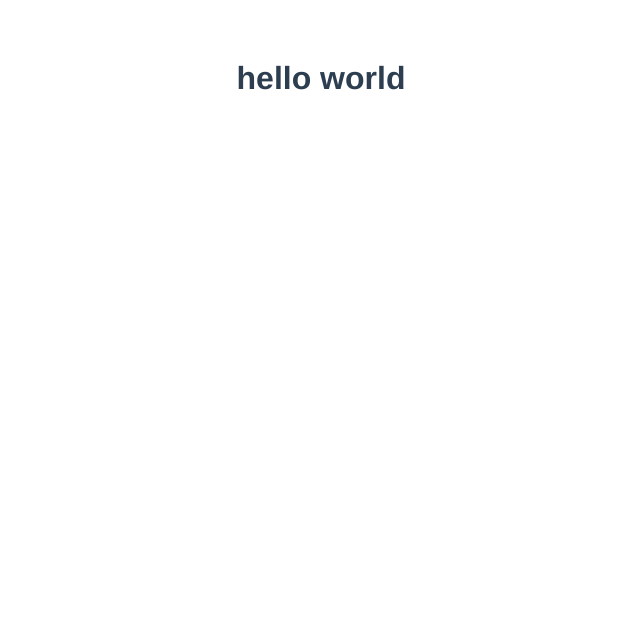
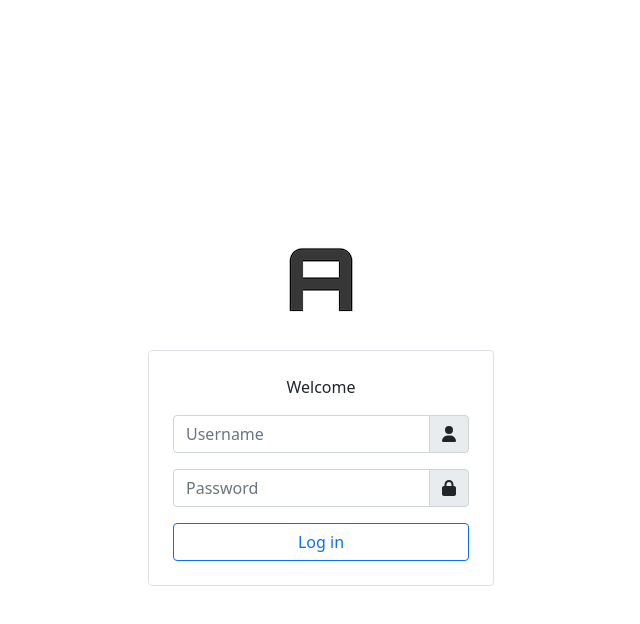
Before and after one commit to ulugbek-code/uzarxiv, a Vue app: page / in a window 1280 px wide. Shown: the top 624 px of the page, without its empty margins (319-959 px from the left). Built offline with nearby package versions, Linux system fonts and the light colour scheme.

Commit message:
sign in page

```diff
--- a/src/App.vue
+++ b/src/App.vue
@@ -1,5 +1,7 @@
 <template>
-  <h1>hello world</h1>
+  <!-- <nav>nav</nav>
+  <div class="sidebar">sidebar</div> -->
+  <router-view> </router-view>
 </template>
 
 <script>
@@ -9,12 +11,9 @@ export default {
 </script>
 
 <style>
-#app {
-  font-family: Avenir, Helvetica, Arial, sans-serif;
-  -webkit-font-smoothing: antialiased;
-  -moz-osx-font-smoothing: grayscale;
-  text-align: center;
-  color: #2c3e50;
-  margin-top: 60px;
+* {
+  margin: 0;
+  padding: 0;
+  box-sizing: border-box;
 }
 </style>
--- /dev/null
+++ b/src/fontawesome.js
@@ -0,0 +1,7 @@
+import { FontAwesomeIcon } from "@fortawesome/vue-fontawesome";
+import { library } from "@fortawesome/fontawesome-svg-core";
+import { faUser, faLock } from "@fortawesome/free-solid-svg-icons";
+
+library.add(faUser, faLock);
+
+export default FontAwesomeIcon;
--- /dev/null
+++ b/src/router.js
@@ -0,0 +1,14 @@
+import { createRouter, createWebHistory } from "vue-router";
+
+import SignIn from "./views/SignIn.vue";
+import Dashboard from "./views/Dashboard.vue";
+
+const router = createRouter({
+  history: createWebHistory(),
+  routes: [
+    { path: "/", component: SignIn },
+    { path: "/dashboard", component: Dashboard },
+  ],
+});
+
+export default router;
--- /dev/null
+++ b/src/views/Dashboard.vue
@@ -0,0 +1,9 @@
+<template>
+  <h1>dashboard</h1>
+</template>
+
+<script>
+export default {};
+</script>
+
+<style></style>
--- /dev/null
+++ b/src/views/SignIn.vue
@@ -0,0 +1,92 @@
+<template>
+  <div class="container c-sign-in">
+    <div class="logo-img text-center mb-2">
+      <img class="logo" src="../assets/logo.png" alt="" />
+    </div>
+    <div class="d-flex justify-content-center">
+      <form @submit.prevent="loginUser" class="border rounded p-4">
+        <div class="mb-3 text-center">
+          <p>Welcome</p>
+        </div>
+        <div class="input-group mb-3">
+          <input
+            v-model="login"
+            type="text"
+            class="form-control"
+            placeholder="Username"
+            aria-describedby="basic-addon1"
+            required
+          />
+          <span class="input-group-text" id="basic-addon1">
+            <fa :icon="['fas', 'user']" />
+          </span>
+        </div>
+        <div class="input-group mb-3">
+          <input
+            v-model="password"
+            type="text"
+            class="form-control"
+            placeholder="Password"
+            required
+          />
+          <span class="input-group-text" id="basic-addon1"
+            ><fa :icon="['fas', 'lock']"
+          /></span>
+        </div>
+        <div class="d-grid">
+          <button type="submit" class="btn btn-outline-primary">Log in</button>
+        </div>
+      </form>
+    </div>
+  </div>
+  <!--  -->
+</template>
+
+<script>
+import axios from "axios";
+export default {
+  data() {
+    return {
+      login: "",
+      password: "",
+    };
+  },
+  methods: {
+    async loginUser() {
+      try {
+        const response = await axios.post(
+          "https://quiz.multisim.uz/api/login/",
+          {
+            username: this.login,
+            password: this.password,
+          },
+          {
+            headers: {
+              "Content-Type": "application/json",
+            },
+          }
+        );
+        console.log(response);
+        localStorage.setItem("token", JSON.stringify(response.data.token));
+        this.$router.push("/dashboard");
+      } catch (e) {
+        console.log(e.message);
+      }
+    },
+  },
+};
+</script>
+
+<style scoped>
+.c-sign-in {
+  height: 100vh;
+  display: flex;
+  flex-direction: column;
+  justify-content: center;
+}
+.logo {
+  display: relative;
+  top: 50%;
+  left: 40%;
+}
+</style>
```
Also changed, not shown: package.json (+8 -1 lines), src/main.js (+11 -3 lines), src/assets/logo.png (added), 1 other file (tests, documents, lock files or other folders).
